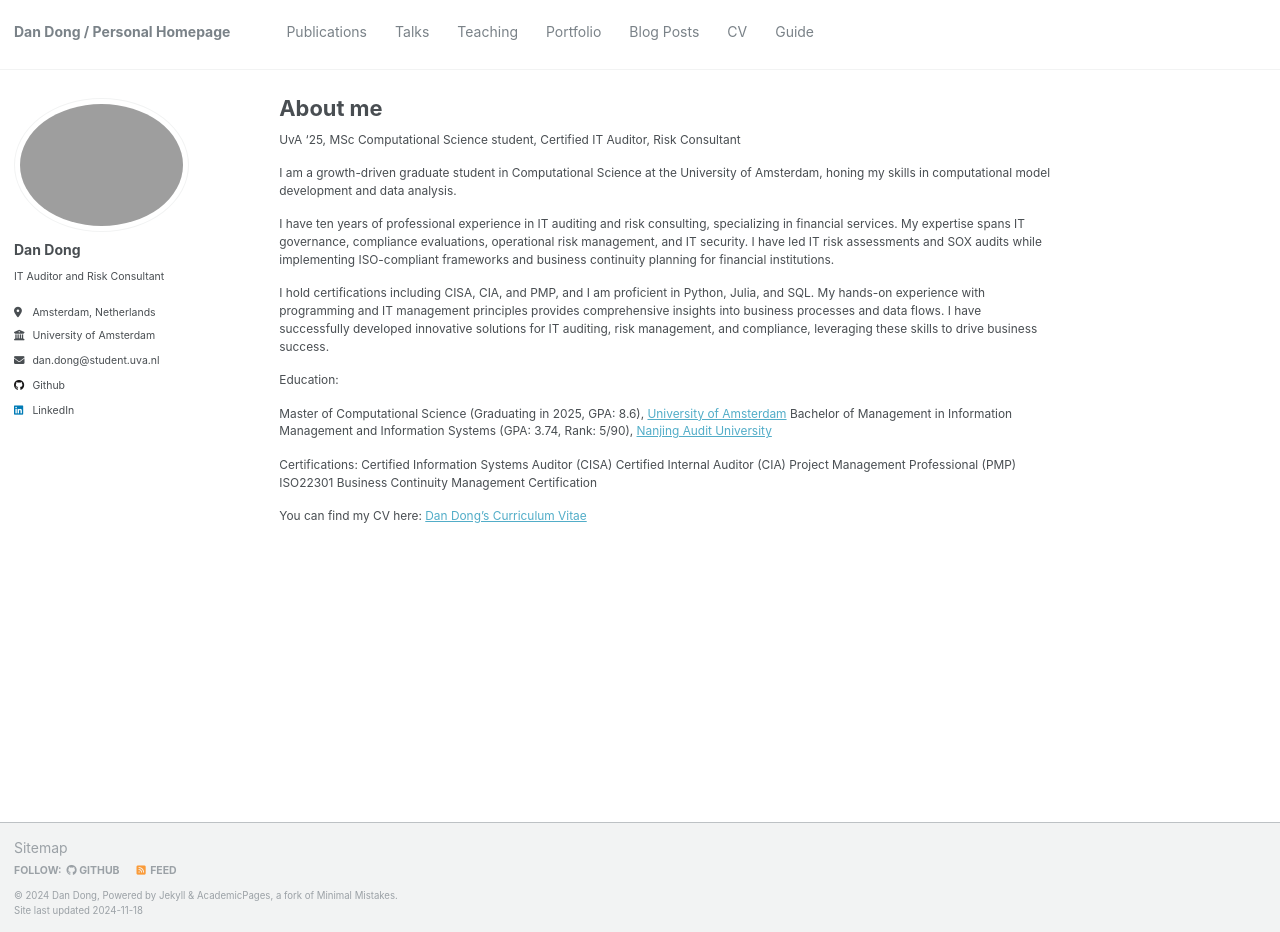
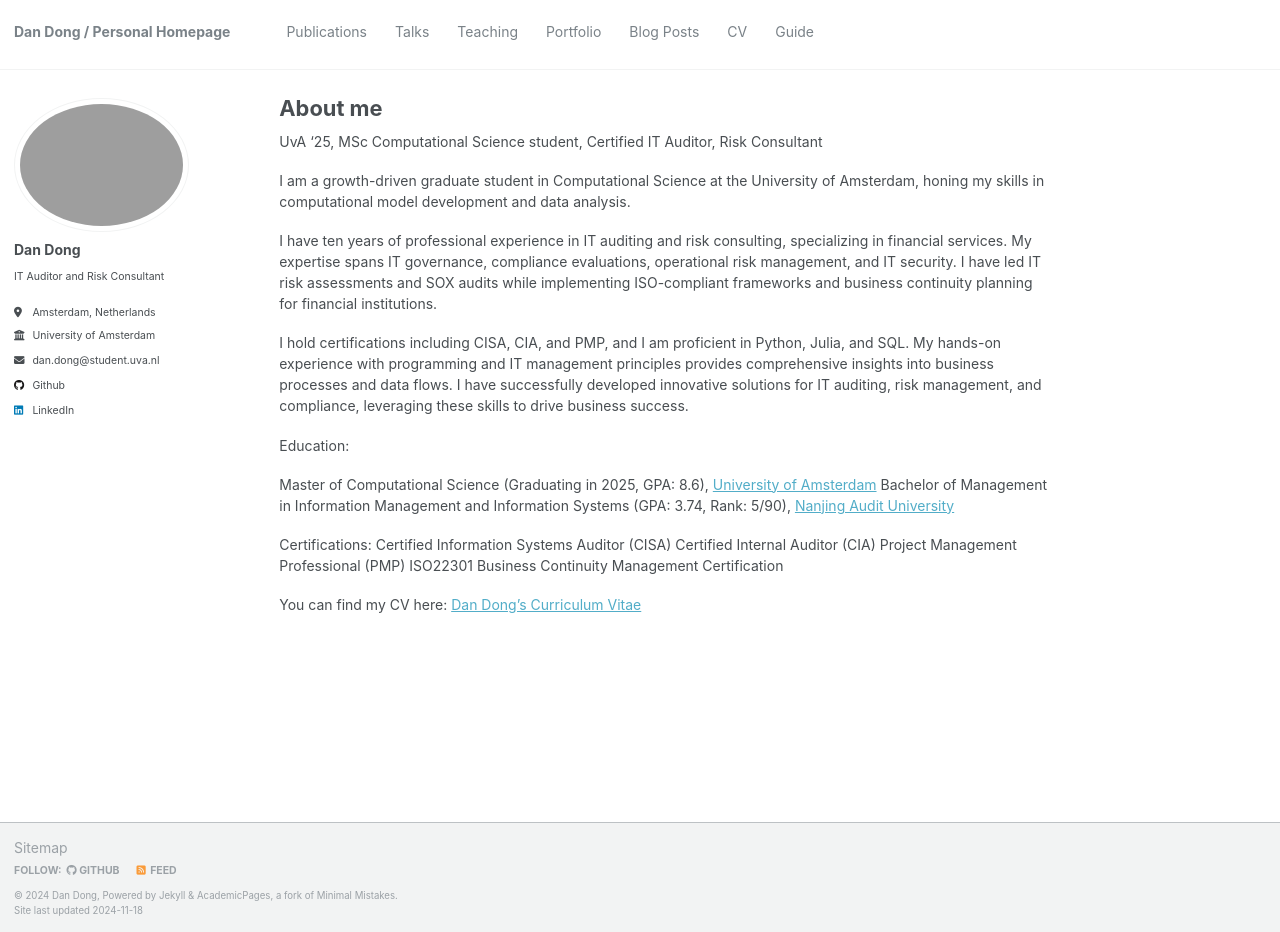
Before and after one commit to DanDong7/personal_page, a Jekyll site: the page built from _pages/about.md, in a window 1280 px wide and 932 px high. Built offline with Jekyll 4.4.1, drawn with Linux system fonts in a browser that asks for light colours.

Commit message:
Update _page.scss

```diff
--- a/_sass/_page.scss
+++ b/_sass/_page.scss
@@ -56,7 +56,7 @@
   }
 
   p {
-    font-size: 0.85em;
+    font-size: 1em;
   }
   li {
     font-size: 1em;
```
